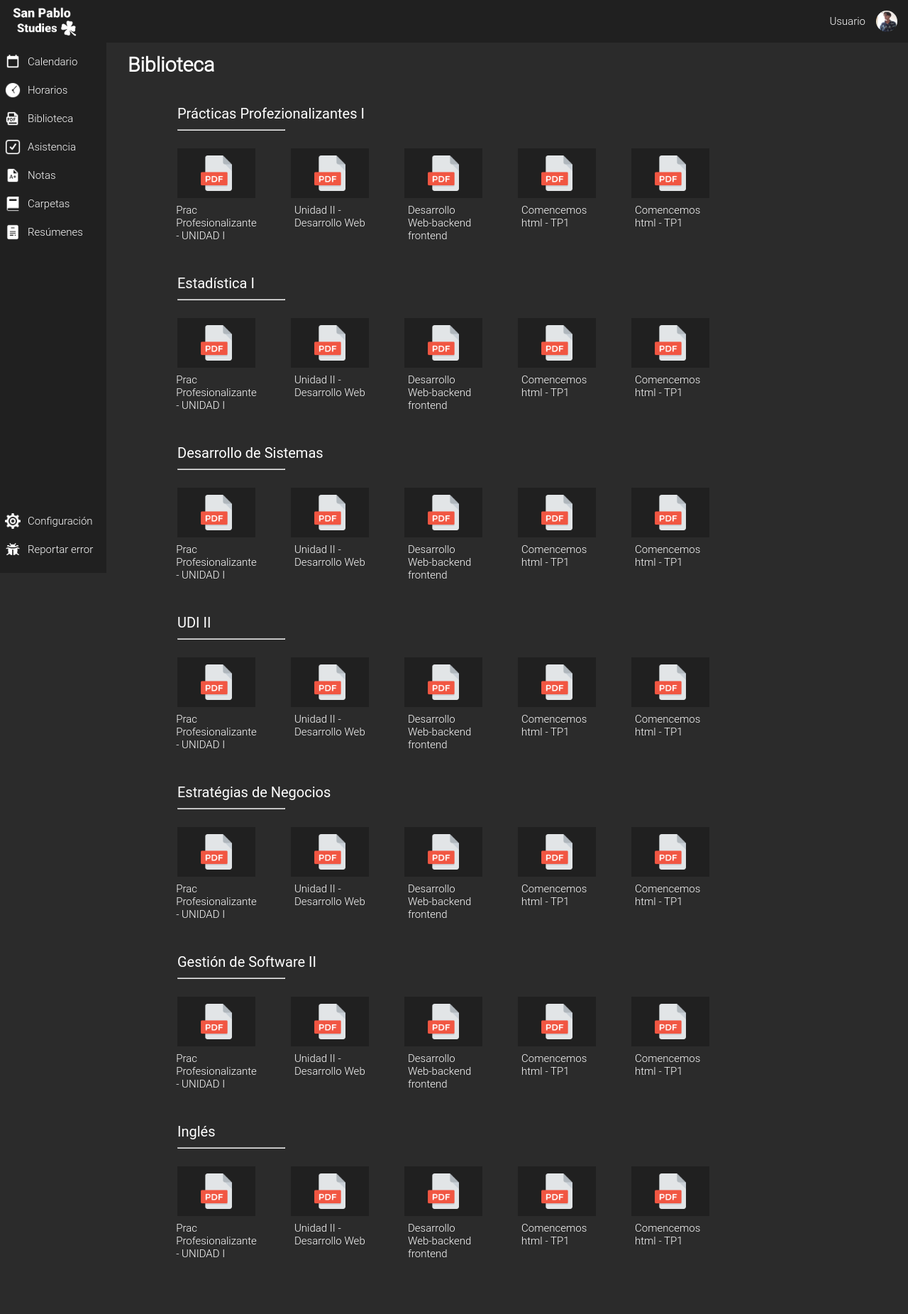
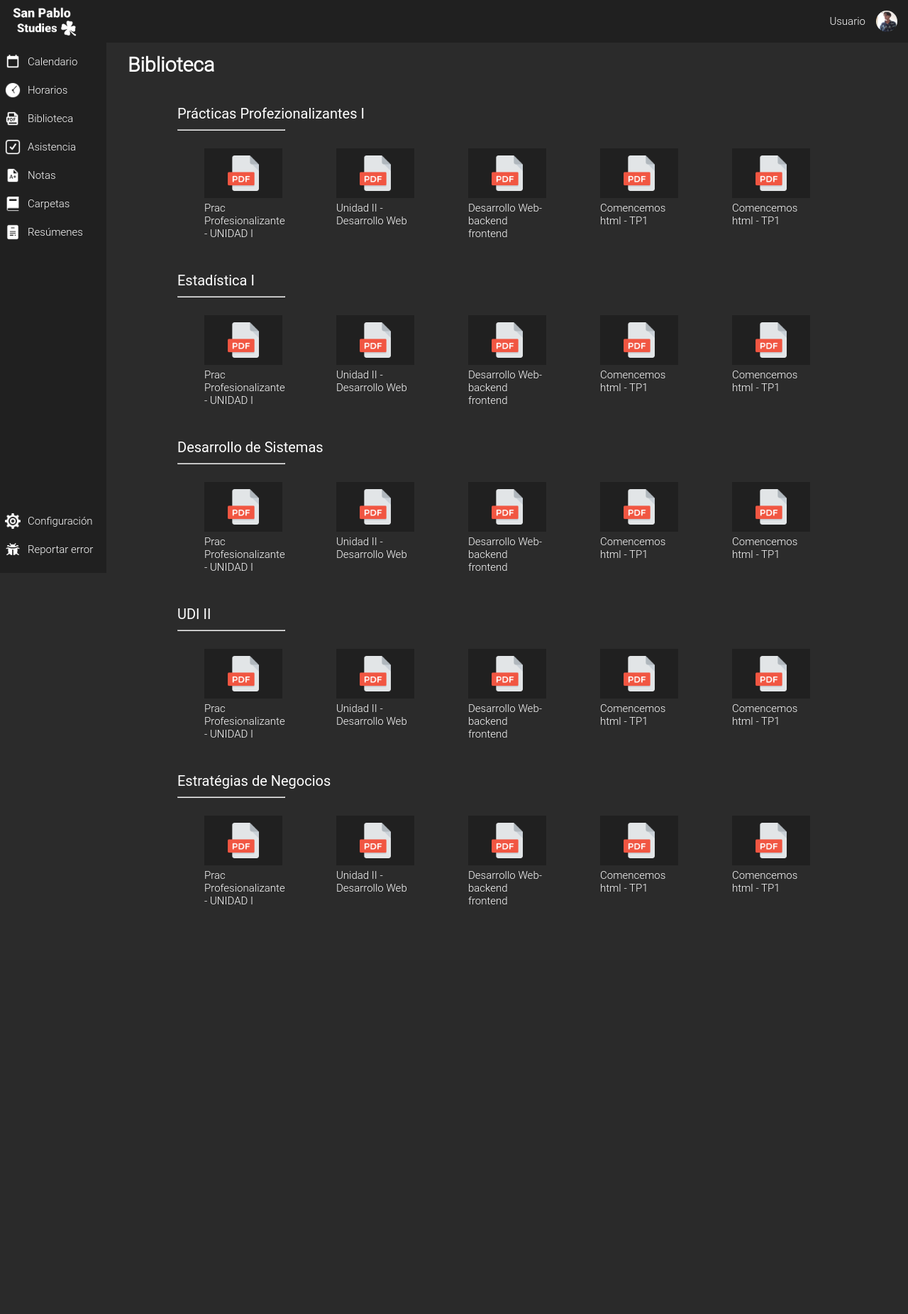
Before and after one commit to MaksiConGit/San-Pablo-Studies, a PHP site: page / in a window 1280 px wide. Shown: the whole page at 71% size. After the commit the page ends 1274 px from the top, so only its background shows below. Run offline with PHP 8.4, Linux system fonts and the light colour scheme; some web fonts are replaced.

Commit message:
Se cambió todo el código de los archivos pdf para que se centre todo, se agregó space-around para que los divs sean responsive

```diff
--- a/css/style.css
+++ b/css/style.css
@@ -155,11 +155,13 @@ body{
 
 #pdfs-biblioteca hr{
     margin-top: 10px;
+    margin-bottom: 25px;
     width: 150px;
 }
 
 #pdfs-biblioteca .div-materia{
     display: flex;
+    justify-content: space-around;
 }
 
 .div-materia div img{
@@ -167,12 +169,45 @@ body{
     height: 50px;
 }
 
-#pdfs-biblioteca .div-materia div{
+#pdfs-biblioteca .div-materia .archivo{
+    justify-content: center;
+    align-items: center;
+    margin-bottom: 45px;
+}
+
+#pdfs-biblioteca .div-materia .archivo:hover{
+    cursor: pointer;
+}
+
+
+#pdfs-biblioteca .div-materia .archivo .rect-img{
+    align-items: center;
+    justify-content: center;
     display: flex;
-    justify-content: center; /* Centra horizontalmente */
+    margin-bottom: 5px;
+}
+
+#pdfs-biblioteca .div-materia .archivo .nombre-archivo{
+    width: 110px;
+}
+
+#pdfs-biblioteca .div-materia .archivo .div-rectangulo{
+    background-color: #202020;
+    /* margin-right: 50px; */
+    /* margin-top: 25px; */
+    padding: 5px;
+    width: 100px;
+    height: 60px;
+    display: flex;
+    justify-content: center;
+    align-items: center;
+}
+
+#pdfs-biblioteca .div-materia .flecha{
+    display: flex;
+    justify-content: center;
     align-items: center;
     margin-right: 50px;
-    background-color: #202020;
     width: 100px;
     height: 60px;
     margin-top: 25px;
@@ -194,11 +229,6 @@ body{
     padding: 5px;
 }
 
-
-#pdfs-biblioteca div div:hover{
-    cursor: pointer;
-}
-
 #pdfs-biblioteca span{
     font-size: 18px;
 }
--- a/index.html
+++ b/index.html
@@ -94,115 +94,202 @@
 
                     <span class="nombre-materia">Prácticas Profezionalizantes I</span><hr>
                     <div class="div-materia">
-                        <div><img src="img/pdf.png" alt=""></div>
-                        <div><img src="img/pdf.png" alt=""></div>
-                        <div><img src="img/pdf.png" alt=""></div>
-                        <div><img src="img/pdf.png" alt=""></div>
-                        <div><img src="img/pdf.png" alt=""></div>
+
+                        <div class="archivo">
+                            <div class="rect-img">
+                                <div class="div-rectangulo"><img src="img/pdf.png" alt=""></div>
                             </div>
-                    <div class="nombre-archivo">
-                        <div>Prac Profesionalizante - UNIDAD I</div>
-                        <div>Unidad II - Desarrollo Web</div>
-                        <div>Desarrollo Web-backend frontend</div>
-                        <div>Comencemos html - TP1</div>
-                        <div>Comencemos html - TP1</div>
+                            <div class="nombre-archivo">Prac Profesionalizante - UNIDAD I</div>
+                        </div>
+
+                        <div class="archivo">
+                            <div class="rect-img">
+                                <div class="div-rectangulo"><img src="img/pdf.png" alt=""></div>
+                            </div>
+                            <div class="nombre-archivo">Unidad II - Desarrollo Web</div>
+                        </div>
+
+                        <div class="archivo">
+                            <div class="rect-img">
+                                <div class="div-rectangulo"><img src="img/pdf.png" alt=""></div>
+                            </div>
+                            <div class="nombre-archivo">Desarrollo Web-backend frontend</div>
+                        </div>
+
+                        <div class="archivo">
+                            <div class="rect-img">
+                                <div class="div-rectangulo"><img src="img/pdf.png" alt=""></div>
+                            </div>
+                            <div class="nombre-archivo">Comencemos html - TP1</div>
+                        </div>
+
+                        <div class="archivo">
+                            <div class="rect-img">
+                                <div class="div-rectangulo"><img src="img/pdf.png" alt=""></div>
+                            </div>
+                            <div class="nombre-archivo">Comencemos html - TP1</div>
+                        </div>
+
                     </div>
 
                     <span class="nombre-materia">Estadística I</span><hr>
                     <div class="div-materia">
-                        <div><img src="img/pdf.png" alt=""></div>
-                        <div><img src="img/pdf.png" alt=""></div>
-                        <div><img src="img/pdf.png" alt=""></div>
-                        <div><img src="img/pdf.png" alt=""></div>
-                        <div><img src="img/pdf.png" alt=""></div>
+
+                        <div class="archivo">
+                            <div class="rect-img">
+                                <div class="div-rectangulo"><img src="img/pdf.png" alt=""></div>
                             </div>
-                    <div class="nombre-archivo">
-                        <div>Prac Profesionalizante - UNIDAD I</div>
-                        <div>Unidad II - Desarrollo Web</div>
-                        <div>Desarrollo Web-backend frontend</div>
-                        <div>Comencemos html - TP1</div>
-                        <div>Comencemos html - TP1</div>
+                            <div class="nombre-archivo">Prac Profesionalizante - UNIDAD I</div>
+                        </div>
+
+                        <div class="archivo">
+                            <div class="rect-img">
+                                <div class="div-rectangulo"><img src="img/pdf.png" alt=""></div>
+                            </div>
+                            <div class="nombre-archivo">Unidad II - Desarrollo Web</div>
+                        </div>
+
+                        <div class="archivo">
+                            <div class="rect-img">
+                                <div class="div-rectangulo"><img src="img/pdf.png" alt=""></div>
+                            </div>
+                            <div class="nombre-archivo">Desarrollo Web-backend frontend</div>
+                        </div>
+
+                        <div class="archivo">
+                            <div class="rect-img">
+                                <div class="div-rectangulo"><img src="img/pdf.png" alt=""></div>
+                            </div>
+                            <div class="nombre-archivo">Comencemos html - TP1</div>
+                        </div>
+
+                        <div class="archivo">
+                            <div class="rect-img">
+                                <div class="div-rectangulo"><img src="img/pdf.png" alt=""></div>
+                            </div>
+                            <div class="nombre-archivo">Comencemos html - TP1</div>
+                        </div>
 
                     </div>
 
                     <span class="nombre-materia">Desarrollo de Sistemas</span><hr>
                     <div class="div-materia">
-                        <div><img src="img/pdf.png" alt=""></div>
-                        <div><img src="img/pdf.png" alt=""></div>
-                        <div><img src="img/pdf.png" alt=""></div>
-                        <div><img src="img/pdf.png" alt=""></div>
-                        <div><img src="img/pdf.png" alt=""></div>
+
+                        <div class="archivo">
+                            <div class="rect-img">
+                                <div class="div-rectangulo"><img src="img/pdf.png" alt=""></div>
                             </div>
-                    <div class="nombre-archivo">
-                        <div>Prac Profesionalizante - UNIDAD I</div>
-                        <div>Unidad II - Desarrollo Web</div>
-                        <div>Desarrollo Web-backend frontend</div>
-                        <div>Comencemos html - TP1</div>
-                        <div>Comencemos html - TP1</div>
+                            <div class="nombre-archivo">Prac Profesionalizante - UNIDAD I</div>
+                        </div>
+
+                        <div class="archivo">
+                            <div class="rect-img">
+                                <div class="div-rectangulo"><img src="img/pdf.png" alt=""></div>
+                            </div>
+                            <div class="nombre-archivo">Unidad II - Desarrollo Web</div>
+                        </div>
+
+                        <div class="archivo">
+                            <div class="rect-img">
+                                <div class="div-rectangulo"><img src="img/pdf.png" alt=""></div>
+                            </div>
+                            <div class="nombre-archivo">Desarrollo Web-backend frontend</div>
+                        </div>
+
+                        <div class="archivo">
+                            <div class="rect-img">
+                                <div class="div-rectangulo"><img src="img/pdf.png" alt=""></div>
+                            </div>
+                            <div class="nombre-archivo">Comencemos html - TP1</div>
+                        </div>
+
+                        <div class="archivo">
+                            <div class="rect-img">
+                                <div class="div-rectangulo"><img src="img/pdf.png" alt=""></div>
+                            </div>
+                            <div class="nombre-archivo">Comencemos html - TP1</div>
+                        </div>
+
                     </div>
 
                     <span class="nombre-materia">UDI II</span><hr>
                     <div class="div-materia">
-                        <div><img src="img/pdf.png" alt=""></div>
-                        <div><img src="img/pdf.png" alt=""></div>
-                        <div><img src="img/pdf.png" alt=""></div>
-                        <div><img src="img/pdf.png" alt=""></div>
-                        <div><img src="img/pdf.png" alt=""></div>
+
+                        <div class="archivo">
+                            <div class="rect-img">
+                                <div class="div-rectangulo"><img src="img/pdf.png" alt=""></div>
                             </div>
-                    <div class="nombre-archivo">
-                        <div>Prac Profesionalizante - UNIDAD I</div>
-                        <div>Unidad II - Desarrollo Web</div>
-                        <div>Desarrollo Web-backend frontend</div>
-                        <div>Comencemos html - TP1</div>
-                        <div>Comencemos html - TP1</div>
+                            <div class="nombre-archivo">Prac Profesionalizante - UNIDAD I</div>
+                        </div>
+
+                        <div class="archivo">
+                            <div class="rect-img">
+                                <div class="div-rectangulo"><img src="img/pdf.png" alt=""></div>
+                            </div>
+                            <div class="nombre-archivo">Unidad II - Desarrollo Web</div>
+                        </div>
+
+                        <div class="archivo">
+                            <div class="rect-img">
+                                <div class="div-rectangulo"><img src="img/pdf.png" alt=""></div>
+                            </div>
+                            <div class="nombre-archivo">Desarrollo Web-backend frontend</div>
+                        </div>
+
+                        <div class="archivo">
+                            <div class="rect-img">
+                                <div class="div-rectangulo"><img src="img/pdf.png" alt=""></div>
+                            </div>
+                            <div class="nombre-archivo">Comencemos html - TP1</div>
+                        </div>
+
+                        <div class="archivo">
+                            <div class="rect-img">
+                                <div class="div-rectangulo"><img src="img/pdf.png" alt=""></div>
+                            </div>
+                            <div class="nombre-archivo">Comencemos html - TP1</div>
+                        </div>
+
                     </div>
 
                     <span class="nombre-materia">Estratégias de Negocios</span><hr>
                     <div class="div-materia">
-                        <div><img src="img/pdf.png" alt=""></div>
-                        <div><img src="img/pdf.png" alt=""></div>
-                        <div><img src="img/pdf.png" alt=""></div>
-                        <div><img src="img/pdf.png" alt=""></div>
-                        <div><img src="img/pdf.png" alt=""></div>
+
+                        <div class="archivo">
+                            <div class="rect-img">
+                                <div class="div-rectangulo"><img src="img/pdf.png" alt=""></div>
                             </div>
-                    <div class="nombre-archivo">
-                        <div>Prac Profesionalizante - UNIDAD I</div>
-                        <div>Unidad II - Desarrollo Web</div>
-                        <div>Desarrollo Web-backend frontend</div>
-                        <div>Comencemos html - TP1</div>
-                        <div>Comencemos html - TP1</div>
+                            <div class="nombre-archivo">Prac Profesionalizante - UNIDAD I</div>
                         </div>
 
-                    <span class="nombre-materia">Gestión de Software II</span><hr>
-                    <div class="div-materia">
-                        <div><img src="img/pdf.png" alt=""></div>
-                        <div><img src="img/pdf.png" alt=""></div>
-                        <div><img src="img/pdf.png" alt=""></div>
-                        <div><img src="img/pdf.png" alt=""></div>
-                        <div><img src="img/pdf.png" alt=""></div>
+                        <div class="archivo">
+                            <div class="rect-img">
+                                <div class="div-rectangulo"><img src="img/pdf.png" alt=""></div>
                             </div>
-                    <div class="nombre-archivo">
-                        <div>Prac Profesionalizante - UNIDAD I</div>
-                        <div>Unidad II - Desarrollo Web</div>
-                        <div>Desarrollo Web-backend frontend</div>
-                        <div>Comencemos html - TP1</div>
-                        <div>Comencemos html - TP1</div>
+                            <div class="nombre-archivo">Unidad II - Desarrollo Web</div>
                         </div>
 
-                    <span class="nombre-materia">Inglés</span><hr>
-                    <div class="div-materia">
-                        <div><img src="img/pdf.png" alt=""></div>
-                        <div><img src="img/pdf.png" alt=""></div>
-                        <div><img src="img/pdf.png" alt=""></div>
-                        <div><img src="img/pdf.png" alt=""></div>
-                        <div><img src="img/pdf.png" alt=""></div>
+                        <div class="archivo">
+                            <div class="rect-img">
+                                <div class="div-rectangulo"><img src="img/pdf.png" alt=""></div>
                             </div>
-                    <div class="nombre-archivo">
-                        <div>Prac Profesionalizante - UNIDAD I</div>
-                        <div>Unidad II - Desarrollo Web</div>
-                        <div>Desarrollo Web-backend frontend</div>
-                        <div>Comencemos html - TP1</div>
-                        <div>Comencemos html - TP1</div>
+                            <div class="nombre-archivo">Desarrollo Web-backend frontend</div>
+                        </div>
+
+                        <div class="archivo">
+                            <div class="rect-img">
+                                <div class="div-rectangulo"><img src="img/pdf.png" alt=""></div>
+                            </div>
+                            <div class="nombre-archivo">Comencemos html - TP1</div>
+                        </div>
+
+                        <div class="archivo">
+                            <div class="rect-img">
+                                <div class="div-rectangulo"><img src="img/pdf.png" alt=""></div>
+                            </div>
+                            <div class="nombre-archivo">Comencemos html - TP1</div>
+                        </div>
+
                     </div>
 
                 </div>
```
Also changed, not shown: img/flecha-derecha.png (added), img/flecha-izquierda.png (renamed from img/flecha.png). Lines whose indentation alone changed are shown as unchanged.
